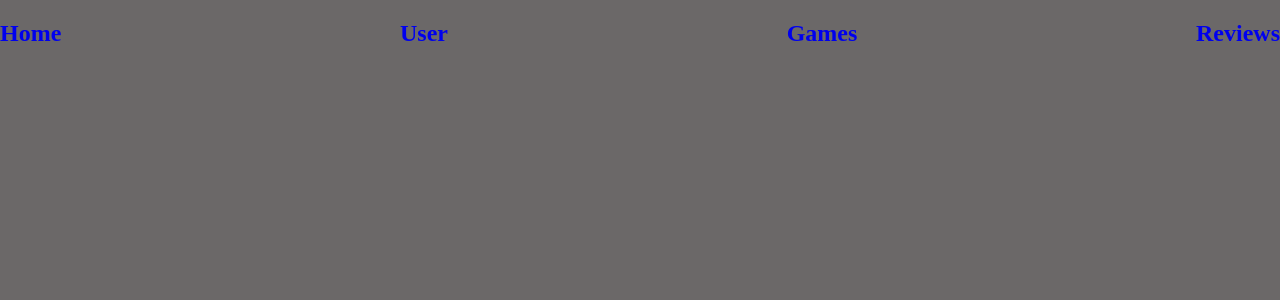
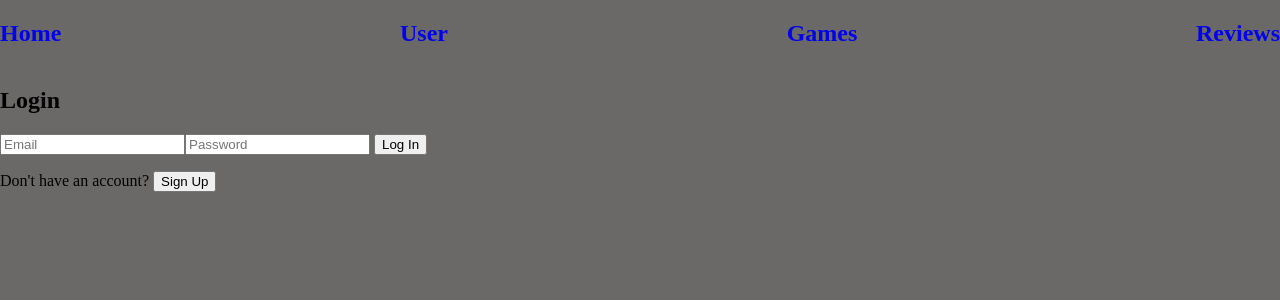
Before and after one commit to JGomez1612/Patch-Notes-FE, a React (Vite) app: page /auth in a window 1280 px wide. Shown: the top 300 px of the page. Built offline with nearby package versions, Linux system fonts and the light colour scheme.

Commit message:
created login and registration forms and auth page.

```diff
--- a/src/App.jsx
+++ b/src/App.jsx
@@ -7,6 +7,7 @@ import NavBar from './components/NavBar/NavBar';
 
 // Pages
 import HomePage from './pages/HomePage/HomePage';
+import AuthPage from './pages/AuthPage/AuthPage';
 import UserPage from './pages/UserPage/UserPage';
 import GamesPage from './pages/GamesPage/GamesPage';
 import ReviewsPage from './pages/ReviewsPage/ReviewsPage';
@@ -18,6 +19,7 @@ function App() {
       <NavBar />
       <Routes>
         <Route path="/" element={<HomePage />} />
+        <Route path="/auth" element={<AuthPage />} />
         <Route path="/user" element={<UserPage />} />
         <Route path="/games" element={<GamesPage />} />
         <Route path="/reviews" element={<ReviewsPage />} />
--- a/src/components/AuthForms/LoginForm.jsx
+++ b/src/components/AuthForms/LoginForm.jsx
@@ -0,0 +1,61 @@
+import { useState } from "react";
+import { useAuth } from "../../context/authContext/authContext";
+import { useNavigate } from "react-router-dom";
+
+export default function LoginForm({ setNewUser }) {
+    const { login } = useAuth();
+    const nav = useNavigate();
+    const [formData, setFormData] = useState({
+        email: "",
+        password: "",
+    });
+
+    function handleChange(e) {
+        setFormData({ ...formData, [e.target.name]: e.target.value })
+    }
+
+    async function handleSubmit(e) {
+        e.preventDefault();
+        try {
+            await login(formData);
+
+            nav("/");
+        } catch (err) {
+            console.error(err.message);
+        }
+    }
+    const handleClick = () => {
+        setNewUser(true);
+    };
+
+    return (
+        <div>
+            <h2>Login</h2>
+            <form onSubmit={handleSubmit}>
+                <label>
+                    <input
+                        type="email"
+                        name="email"
+                        value={formData.email}
+                        onChange={handleChange}
+                        placeholder="Email"
+                    />
+                </label>
+                <label>
+                    <input
+                        type="password"
+                        name="password"
+                        value={formData.password}
+                        onChange={handleChange}
+                        placeholder="Password"
+                        minLength="6"
+                    />{" "}
+                </label>
+                <input type="submit" value="Log In" />
+            </form>
+            <p>
+                Don't have an account? <button onClick={handleClick}>Sign Up</button>
+            </p>
+        </div>
+    )
+}
--- a/src/components/AuthForms/RegisterForm.jsx
+++ b/src/components/AuthForms/RegisterForm.jsx
@@ -0,0 +1,81 @@
+import { useState } from "react";
+import { useAuth } from "../../context/authContext/authContext";
+import { useNavigate } from "react-router-dom";
+
+export default function RegisterForm({ setNewUser }) {
+    const { signUp } = useAuth();
+    const nav = useNavigate();
+    const [formData, setFormData] = useState({
+        username: "",
+        email: "",
+        password: "",
+        password2: "",
+    });
+
+    function handleChange(e) {
+        setFormData({ ...formData, [e.target.name]: e.target.value });
+    }
+
+    async function handleSubmit(e) {
+        e.preventDefault();
+        try {
+            if (formData.password !== formData.password2) {
+                throw new Error("Passwords dont match")
+            }
+            await signUp(formData);
+
+            nav("/");
+        } catch (err) {
+            console.error(err.message);
+        }
+    }
+
+    const handleClick = () => {
+        setNewUser(false);
+    };
+    return (
+        <div>
+            <h2>Register</h2>
+            <form onSubmit={handleSubmit}>
+                <label>
+                    <input type="text"
+                        name="username"
+                        value={formData.username}
+                        onChange={handleChange}
+                        placeholder="Username"
+                    />{" "}
+                </label>
+                <label>
+                    <input type="email"
+                        name="email"
+                        value={formData.email}
+                        onChange={handleChange}
+                        placeholder="Email"
+                    />
+                </label>
+                <label>
+                    <input type="password"
+                        name="password"
+                        value={formData.password}
+                        onChange={handleChange}
+                        placeholder="Password"
+                        minLength="6"
+                    />{" "}
+                </label>
+                <label>
+                    <input type="password"
+                        name="password2"
+                        value={formData.password2}
+                        onChange={handleChange}
+                        placeholder="Confirm Password"
+                        minLength="6"
+                    />
+                </label>
+                <input type="submit" value="Sign Up" />
+            </form>
+            <p>
+                Already have an account? <button onClick={handleClick}>Log In</button>
+            </p>
+        </div>
+    )
+}
```
